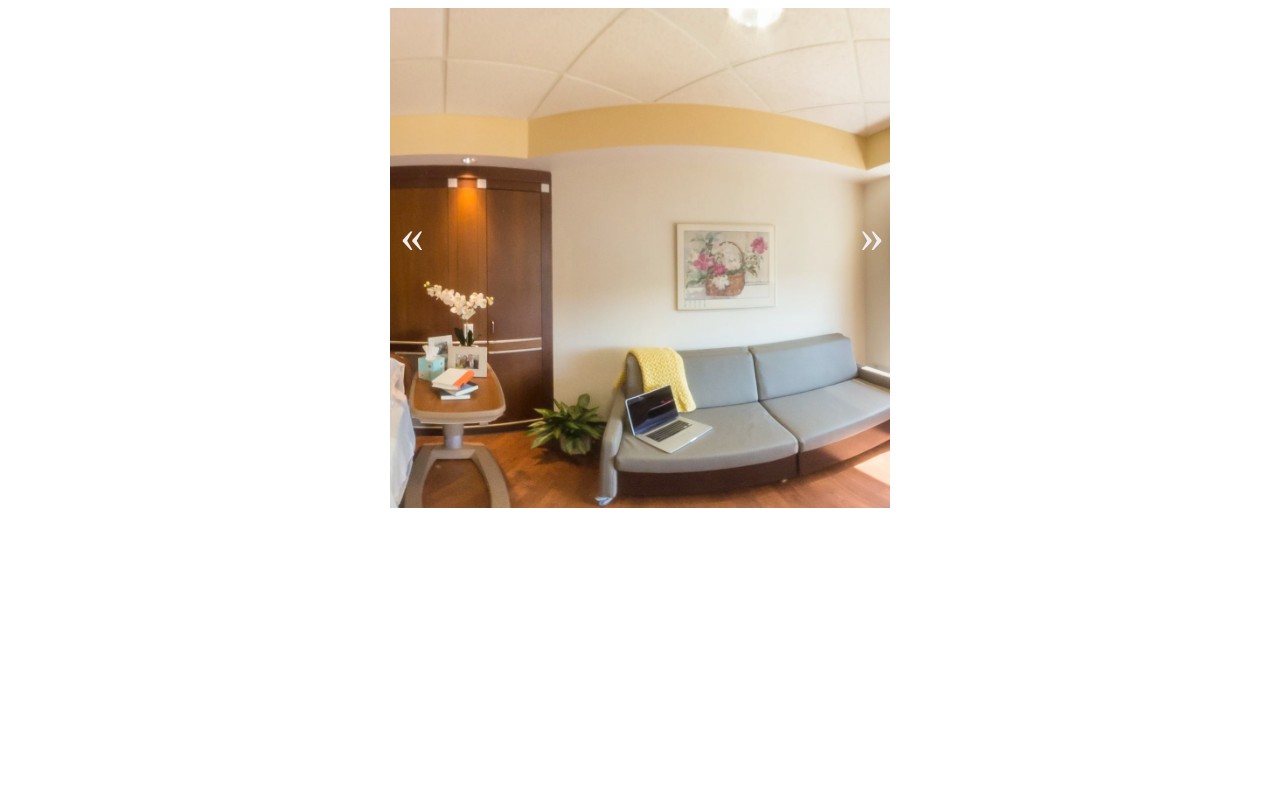
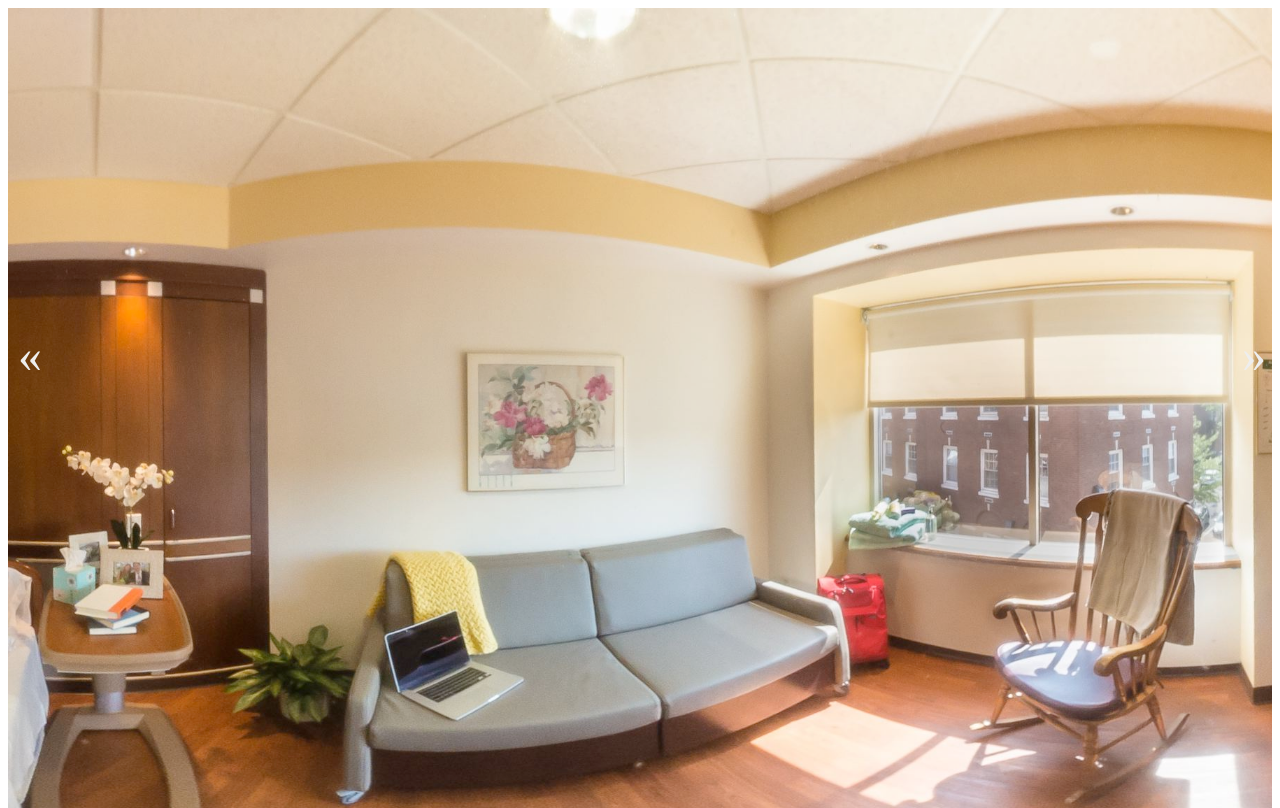
Before and after one commit to seancoyne/pano, a plain HTML site: page index.html in a window 1280 px wide. Drawn offline with nearby package versions, Linux system fonts and the light colour scheme.

Commit message:
better example css

```diff
--- a/pano.css
+++ b/pano.css
@@ -1,6 +1,9 @@
+html,body {
+	height: 100%;
+}
 .pano {
-    width: 500px;
-    height: 500px;
+    width: 100%;
+    height: 100%;
     margin: 0 auto;
     cursor: move;
 }
@@ -23,7 +26,6 @@
 .pano .controls a.right {
 	right: 10px;
 }
-
 .pano.moving .controls a {
 	opacity: 0.4;
 	color: #eee;
```
